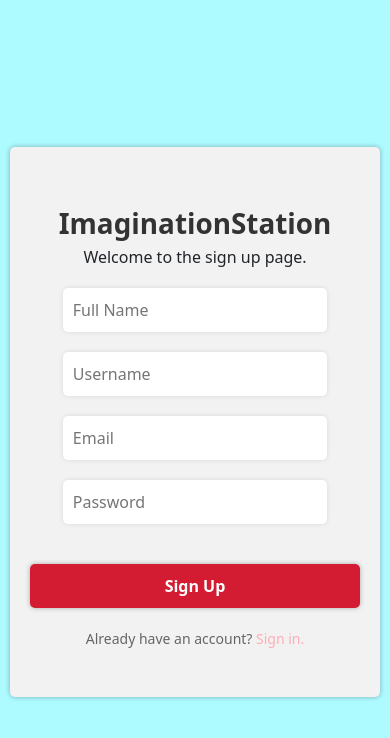
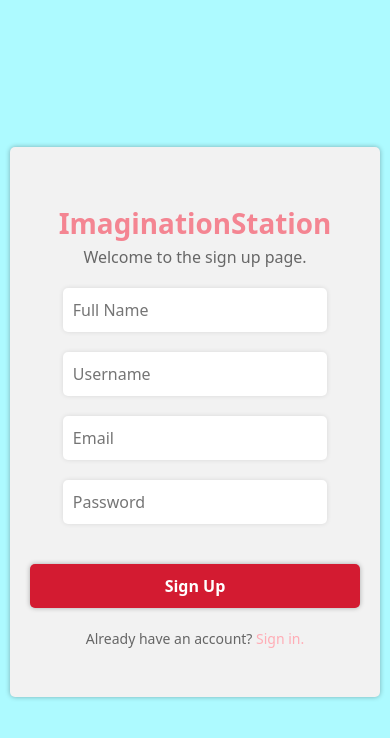
Before and after one commit to JadnAzzam/FYP, a React (Create React App) app: page / in a window 390 px wide. Shown: the top 738 px of the page. Built offline with nearby package versions, Linux system fonts and the light colour scheme; no server answers.

Commit message:
made everything responsive

```diff
--- a/src/App.css
+++ b/src/App.css
@@ -195,6 +195,7 @@ body {
 .signUpBoxSubtitle{
   margin-bottom: 20px;
   margin-top:10 px;
+  color: rgb(103, 103, 103);
 }
 
 .signUpBoxContent {
@@ -205,7 +206,7 @@ body {
   margin-top: 0;
   /* font-size: 32px; */
   font-weight: 700;
-  color: #333333;
+  color: #f48592;
 }
 
 .signUpBox input[type="text"],
```
